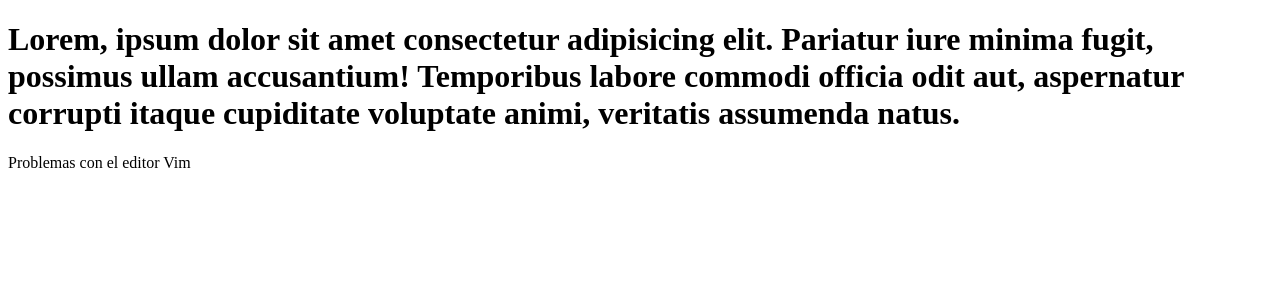
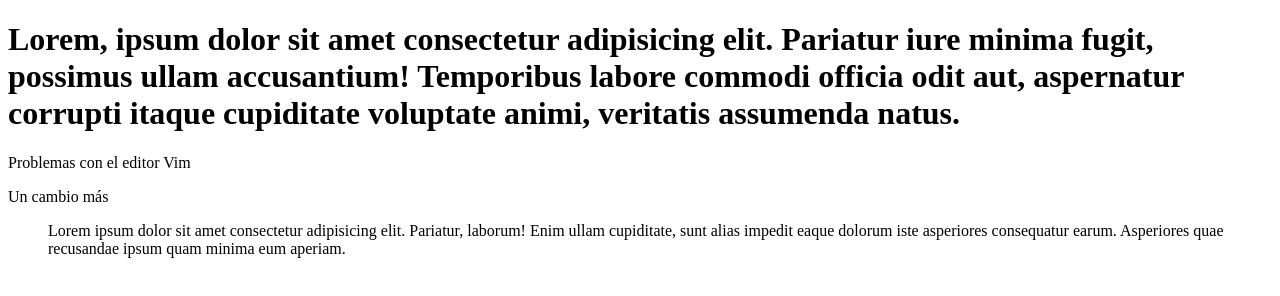
Before and after one commit to navegantdotcom/delete-please, a plain HTML site: page prueba.html in a window 1280 px wide. Drawn offline with Linux system fonts and the light colour scheme.

Commit message:
Se agrega un block

```diff
--- a/prueba.html
+++ b/prueba.html
@@ -9,5 +9,7 @@
 <body>
     <h1>Lorem, ipsum dolor sit amet consectetur adipisicing elit. Pariatur iure minima fugit, possimus ullam accusantium! Temporibus labore commodi officia odit aut, aspernatur corrupti itaque cupiditate voluptate animi, veritatis assumenda natus.</h1>
     <p>Problemas con el editor Vim</p>
+    <p>Un cambio más</p>
+    <blockquote>Lorem ipsum dolor sit amet consectetur adipisicing elit. Pariatur, laborum! Enim ullam cupiditate, sunt alias impedit eaque dolorum iste asperiores consequatur earum. Asperiores quae recusandae ipsum quam minima eum aperiam.</blockquote>
 </body>
 </html>
```
